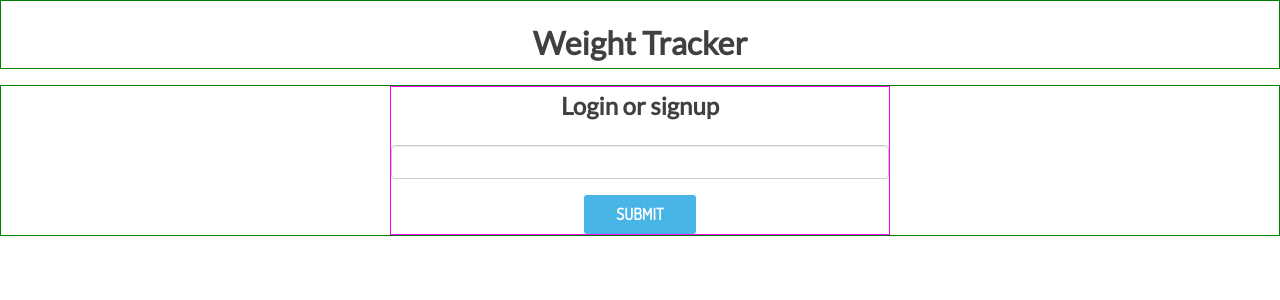
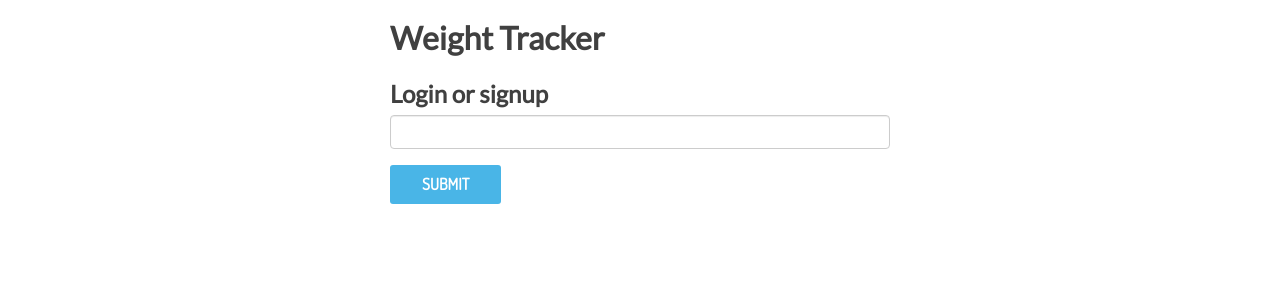
Before and after one commit to avidler/weight-tracker, a React (Create React App) app in the folder client/: page / in a window 1280 px wide. Shown: the top 300 px of the page. Built offline with nearby package versions, Linux system fonts and the light colour scheme.

Commit message:
improve layout

```diff
--- a/client/src/App.css
+++ b/client/src/App.css
@@ -10,7 +10,7 @@ body {
   font-family: 'Lato', sans-serif;
   font-size: 1rem; /* default size of 16px */
   color: #404040;
-  line-height: 1.6; /* will ususally need to play about with this */
+  line-height: 1.4; /* will ususally need to play about with this */
 
 }
 
@@ -27,12 +27,12 @@ img {
   display: grid;
   grid-template-columns: minmax(1em, 1fr) minmax(0px, 500px) minmax(1em, 1fr); /* the ones at the end are the spaces at the side */
   grid-column-gap: 2em;
-  border: solid 1px green;
+  /*border: solid 1px green;*/
 }
 
 .header-content {
   grid-column: 2 / -2; /* note that main grid is grid, so this can have grid column even though it is flex */
-  text-align:center;
+
 }
 
 h1 {
@@ -42,50 +42,54 @@ h1 {
 
 h2 {
   margin-top: 0;
+  margin-bottom: 0.2em;
 }
 
 .info {
   padding: 1em 0;
-  text-align: center;
+  text-align: left;
 }
 
 .col {
   grid-column: 2 / -2; /* any column will be aligned in the middle column of the three */
-  border: solid 1px magenta;
+  /*border: solid 1px magenta;*/
 }
 
 .new-date-input,
 .new-weight-input {
   display: grid;
-  grid-template-columns: 1fr auto;
-  border: solid 1px orange;
+  grid-template-columns: 80px auto;
+  /*border: solid 1px orange;*/
+  align-items: left;
 }
 
 .new-date-input-label,
 .new-weight-input-label {
   grid-column: 1;
-  border: solid 1px lightblue;
   text-align: left;
-  padding-left: 50%;
+
+  /*border: solid 1px blue;*/
 }
 
 .new-date-input-box,
 .new-weight-input-box {
   grid-column: 2;
-  border: solid 1px lightcoral;
+  /*border: solid 1px lightcoral;*/
 }
 
 #date-textbox,
 #weight-textbox {
   width: 200px;
+
+
 }
 
 .submit-button{
   font-family: 'Dosis';
-  display: block;
+
   margin-top: 1em;
-  margin-left: auto;
-  margin-right: auto;
+  margin-left: 0px;;
+  margin-right: 1em;
   padding: 0.4em 2em;
   font-size: 1rem;
   color: #ffffff;
@@ -110,12 +114,21 @@ h2 {
 
 .weights {
   margin: auto;
-  width: 80%;
+  width: 100%;
+  border: solid 1px #000;
 }
 
-th, tr {
+
+th, tr, td {
   text-align: left;
+  padding: 0 0.2em 0.5em 0.2em;
+
 }
+
+tr {
+  outline: thin solid;
+}
+
 
 
 .form {
--- a/client/src/App.js
+++ b/client/src/App.js
@@ -158,25 +158,26 @@ function addNewUser() {
 
                           <div className="new-weight-details-submit">
                             <input className="submit-button" type="submit" value="Submit"  />
+                            <button onClick={logout} className="submit-button">Save and logout</button>
                           </div>
                         </form>
                       </div>
-                      <button onClick={logout} className="submit-button">Save and logout</button>
+
                     </div>
                     <div className="weightboard col">
                       <h3>Weight History</h3>
                       {console.log("userWeights.length: ", userWeights.length)}
                       {userWeights.length > 0 ?
                       <table className="weights">
-                        <thead><tr><th>Date</th><th>Weight</th><th>Loss</th><th>Date Diff</th><th>Ave Daily Loss</th><th></th></tr></thead>
+                        <thead><tr><th>Date</th><th>Weight</th>{/*<th>Loss</th><th>Date Diff</th>*/}<th>Ave Daily Loss</th><th></th></tr></thead>
                         <tbody>
                         {userWeights.map((user, i) =>
                         <tr key={user.date}>
                         <td id="post-date">{new Date(user.date).toDateString()} </td>
                         <td id="post-weight"> {user.weight}</td>
-                        <td id="post-weight-diff">{i<userWeights.length-1 ? userWeights[i+1].weight-user.weight : 0}</td>
+                        {/*<td id="post-weight-diff">{i<userWeights.length-1 ? userWeights[i+1].weight-user.weight : 0}</td>
                         <td id="post-date-diff">{i<userWeights.length-1 ? (Date.parse(new Date(user.date)) - Date.parse(new Date(userWeights[i+1].date)))/(1000*60*60*24) : 0}</td>
-                        <td id="post-ave-date-diff">{i<userWeights.length-1 ?  Math.round((userWeights[i+1].weight-user.weight) / ((Date.parse(new Date(user.date)) - Date.parse(new Date(userWeights[i+1].date)))/(1000*60*60*24)) * 100)/100  : 0}</td>
+                        */}<td id="post-ave-date-diff">{i<userWeights.length-1 ?  Math.round((userWeights[i+1].weight-user.weight) / ((Date.parse(new Date(user.date)) - Date.parse(new Date(userWeights[i+1].date)))/(1000*60*60*24)) * 100)/100  : 0}</td>
                         <td><button onClick={() => {removeWeight(user.date)}}>X</button></td>
                         </tr>
                         )}
```
